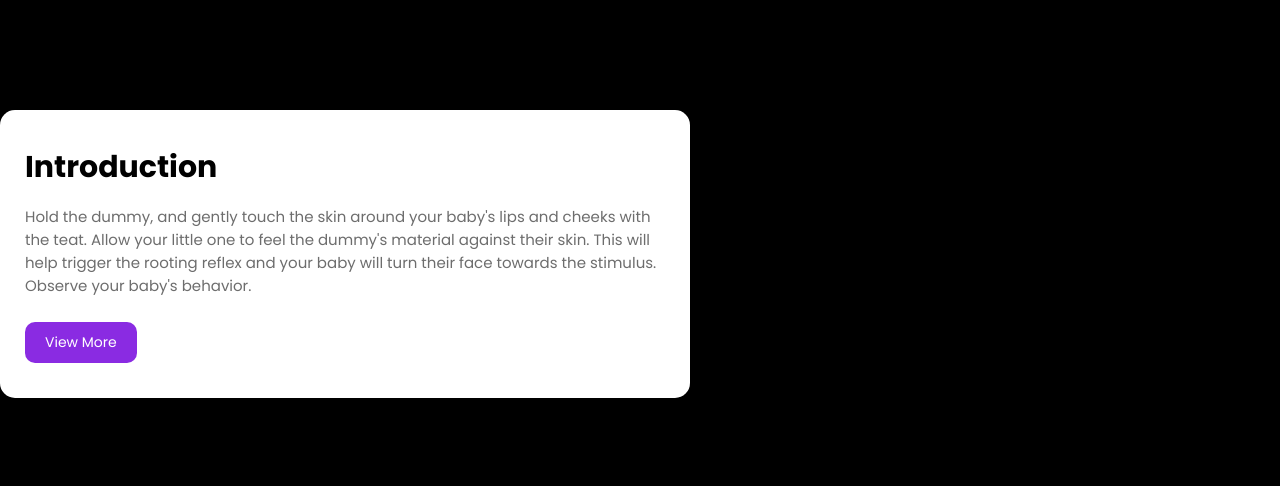
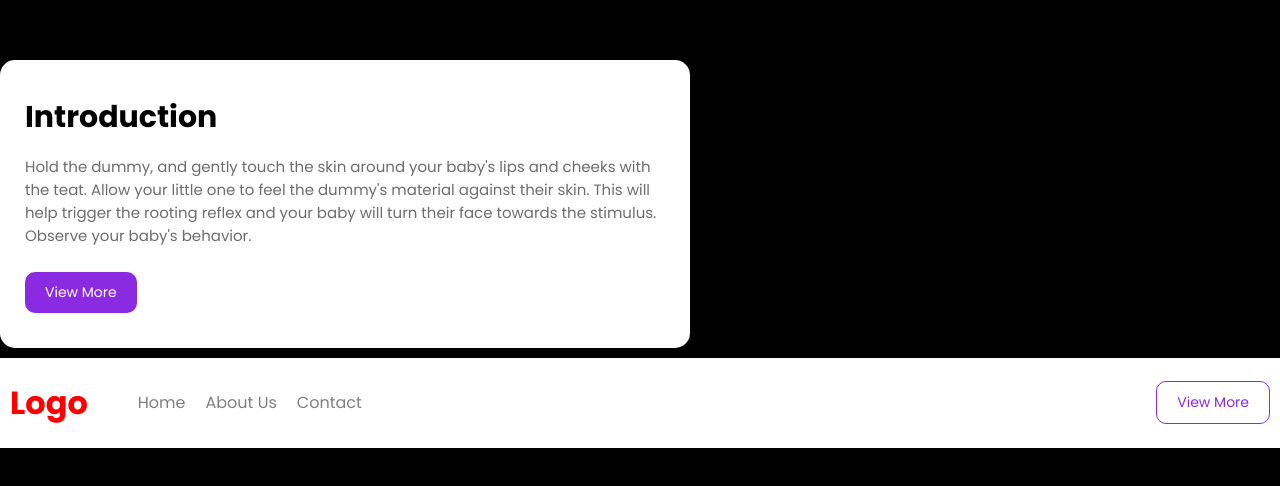
Before and after one commit to RensithUdara/my-first-app, a React (Create React App) app: page / in a window 1280 px wide. Shown: the part 146-632 px from the top of the page. Built offline with nearby package versions, Linux system fonts and the light colour scheme.

Commit message:
Implement Navigation Bar

```diff
--- a/src/App.js
+++ b/src/App.js
@@ -1,8 +1,15 @@
 import './App.css';
+import NavBar from './components/NavBar';
 import SimpleCard  from './components/SimpleCard';
 
 function App() {
-  return <SimpleCard/> ;
+  return (
+  <div>
+    <SimpleCard/>
+    <NavBar/>
+  </div>
+);
+
 }
 
 export default App;
--- /dev/null
+++ b/src/components/Logo.js
@@ -0,0 +1,9 @@
+function Logo(){
+    return <h1 style={
+        {
+            color: "red"
+        }
+    }>Logo</h1>
+}
+
+export default Logo;
--- /dev/null
+++ b/src/components/NavBar.css
@@ -0,0 +1,41 @@
+.navbar {
+    background-color: white;
+    margin-top: 10px;
+    display: flex;
+    justify-content: space-between;
+    align-items: center;
+    font-family: "Poppins", sans-serif;
+    padding-left: 10px;
+    padding-right: 10px;
+
+}
+
+.logo{
+    color: black;
+}
+
+.logo-navlinks {
+    display: flex;
+    gap: 50px;
+    align-items: center;
+}
+
+.nav-links{
+    display: flex;
+    gap: 20px;
+    color: gray;
+}
+
+.nav-button {
+    color: blueviolet;
+    background-color: white;
+    padding-top: 10px;
+    padding-bottom: 10px;
+    padding-left: 20px;
+    padding-right: 20px;
+    border-radius: 10px;
+    font-family: "Poppins", sans-serif;
+    border: 0;
+    font-size: 14px;
+    border: 1px solid blueviolet
+}
--- /dev/null
+++ b/src/components/NavBar.js
@@ -0,0 +1,16 @@
+import "./NavBar.css";
+
+import Logo from "./Logo";
+import NavButton from "./NavButton";
+import NavLinks from "./NavLinks";
+
+function NavBar(){
+    return <div className="navbar">
+        <div className="logo-navlinks">
+        <Logo/>
+        <NavLinks/>
+        </div>
+        <NavButton/>
+    </div>;
+}
+export default NavBar;
--- /dev/null
+++ b/src/components/NavButton.js
@@ -0,0 +1,5 @@
+function NavButton (){
+    return <button className="nav-button"> View More</button>
+}
+
+export default NavButton;
--- /dev/null
+++ b/src/components/NavLinks.js
@@ -0,0 +1,11 @@
+function NavLinks(){
+    return(
+        <div className="nav-links">
+            <p>Home</p>
+            <p>About Us</p>
+            <p>Contact</p>
+        </div>
+    )
+}
+
+export default NavLinks;
```
